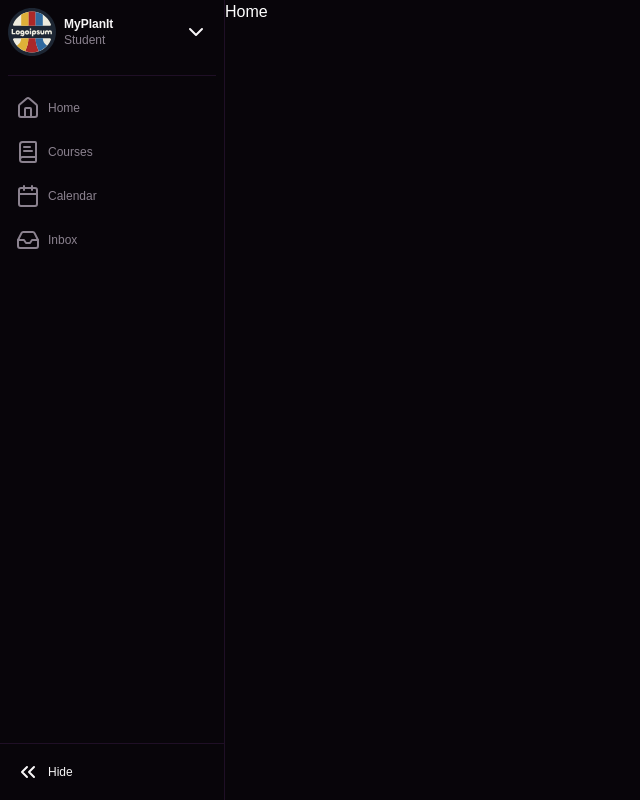
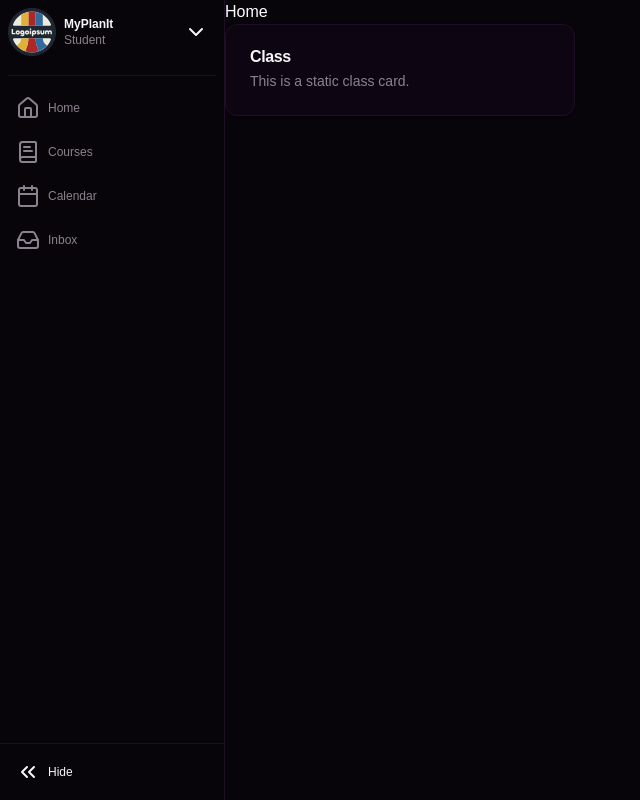
Before and after one commit to LunarHUE/MyPlanit-Frontend, a Next.js app: page / in a window 1280 px wide. Shown: the whole page, without its empty margins (0-640 px from the left). Built offline with nearby package versions, Linux system fonts and the light colour scheme.

Commit message:
Added a dashboard in features

```diff
--- a/app/page.tsx
+++ b/app/page.tsx
@@ -1,10 +1,12 @@
 import { SideBar } from '@/components/sidebar';
+import Dashboard from '@/features/dashboard/components/dashboard';
 export default function Home() {
   return (
     <>
       <SideBar />
       <div>
         <h1 className="text-white">Home</h1>
+        <Dashboard />
       </div>
     </>
   );
--- /dev/null
+++ b/features/dashboard/components/dashboard.tsx
@@ -0,0 +1,15 @@
+"use client";
+
+import React from 'react'
+import {Card, CardHeader, CardTitle, CardDescription} from '@/components/ui/card'
+
+export default function Dashboard() {
+    return (
+        <Card className="w-[350px]">
+            <CardHeader>
+                <CardTitle>Class</CardTitle>
+                <CardDescription>This is a static class card.</CardDescription>
+            </CardHeader>
+        </Card>
+    )
+}
--- a/middleware.ts
+++ b/middleware.ts
@@ -10,7 +10,7 @@ export default withMiddlewareAuthRequired({
 
   async middleware(req) {
     const res = NextResponse.next()
-
+    if(process.env.NODE_ENV == "development") return res
     const session = await getSession(req, res)
 
     if (req.nextUrl.pathname.includes('/api/auth/')) {
```
